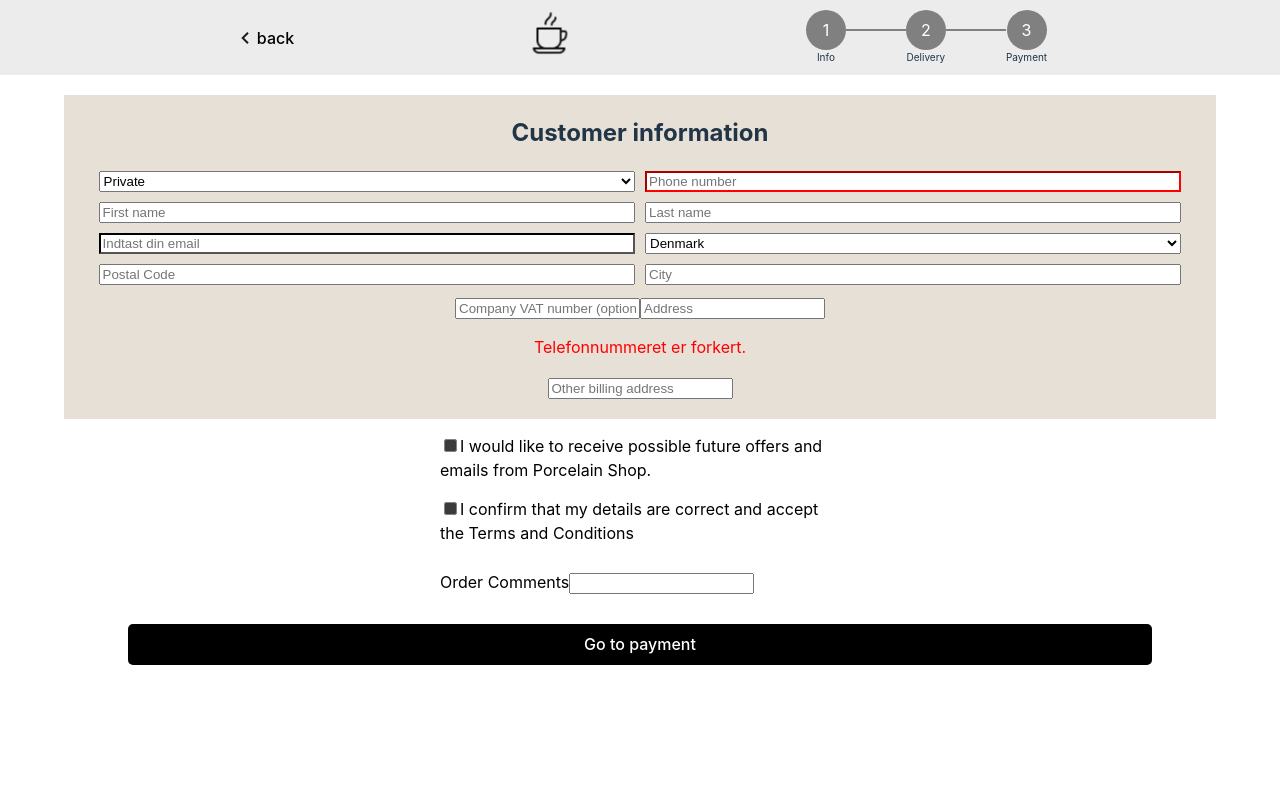
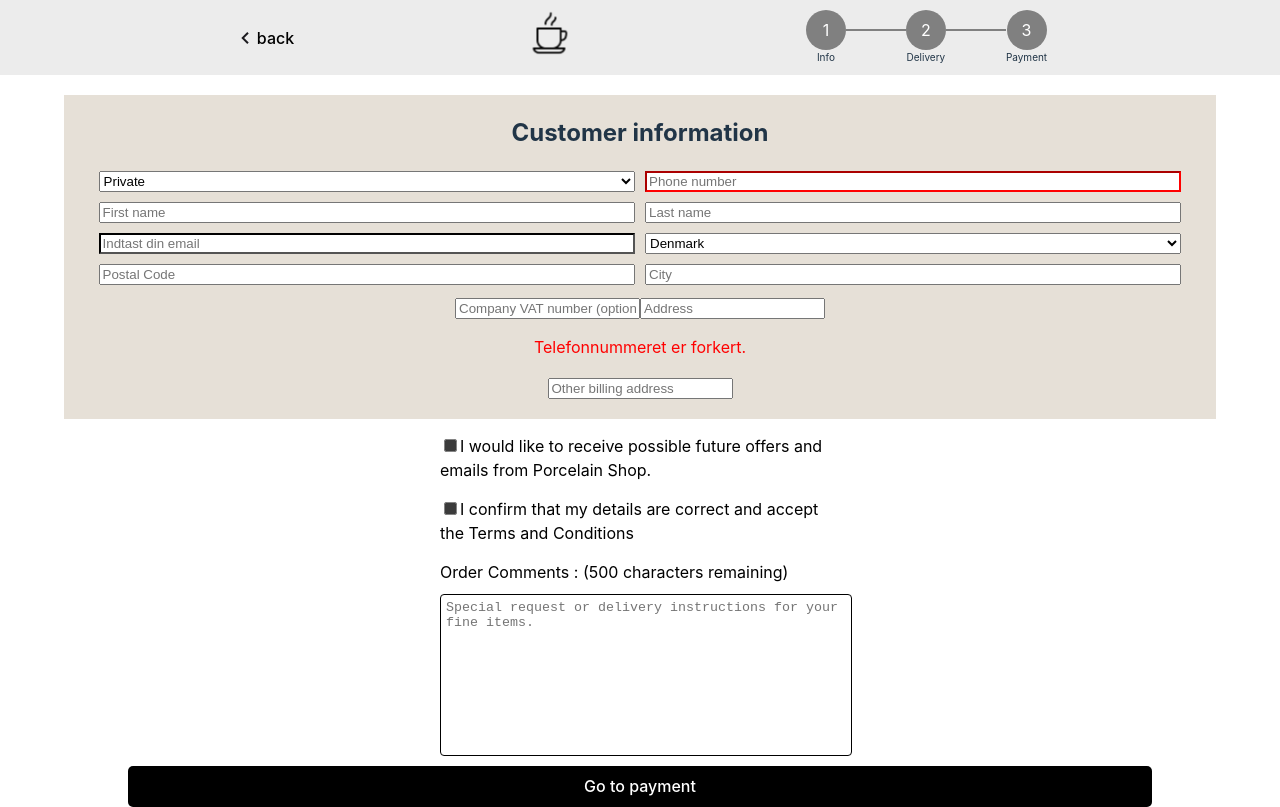
Before and after one commit to Johansogaard/frontend, a React (Vite) app: page /checkout in a window 1280 px wide. Built offline with nearby package versions, Linux system fonts and the light colour scheme; no server answers.

Commit message:
Make textfield legit instead of giant checkbox, so a textarea can actually be proper used.

```diff
--- a/src/checkoutPage/checkoutPage.css
+++ b/src/checkoutPage/checkoutPage.css
@@ -31,12 +31,27 @@
     margin-bottom: 15px;
 
 }
+.checkbox-commentWrapper {
+    width: 400px;
+    height: auto;
+    margin: 0 auto;
+    display: flex;
+    flex-direction: column; /* DO NOT DELETE, no overlapping of payment button fix right here */
+    align-items: flex-start;
+}
+.checkout-Comment {
+    display: block;
+    text-align: left;
+    margin-bottom: 10px;
+}
 
-.checkout-Comment {
-    display: inline-block;
-    text-align: left;
-    margin-top: 5px;
-    margin-bottom: 15px;
-
-
+.checkbox-textfield {
+    max-width: 100%;
+    width: 100%;
+    height: 150px;
+    border: 1px solid #000;
+    border-radius: 4px;
+    padding: 5px;
+    vertical-align: top;
+    resize: none;
 }
--- a/src/checkoutPage/checkoutPage.tsx
+++ b/src/checkoutPage/checkoutPage.tsx
@@ -10,7 +10,7 @@ export function CheckoutPage() {
   const { items } = useCart(); // Access items from the shopping cart
   const [termsChecked, setTermsChecked] = useState(false);
   const [newsChecked, setNewsChecked] = useState(false);
-  const [anyComments, checkifComments] = useState(false);
+
 
   const handleCheckoutClick = () => {
     // Call handleCheckout function with the items from the shopping cart
@@ -44,13 +44,11 @@ export function CheckoutPage() {
         />
       </section>
       <section className="checkout-Comment">
+        <div>
         <CommentTextField
-          label="Order Comments "
-          name="comment"
-          val={anyComments}
-          setValue={checkifComments}
-
+          label="Order Comments :"
         />
+        </div>
       </section>
 
 
@@ -108,20 +106,31 @@ const CheckboxNews: React.FC<CheckboxProps> = ({ name, val, setValue, label }) =
 };
 
 
-const CommentTextField: React.FC<CheckboxProps> = ({ name, val, setValue, label }) => {
+interface CommentTextFieldCharacterCounter {
+  label: string;
+}
+
+const CommentTextField: React.FC<CommentTextFieldCharacterCounter> = ({ label }) => {
+  const [inputValue, setInputValue] = useState('');
+  const maxLengthCharText = 500;
+  const remainingCharacters = maxLengthCharText - inputValue.length;
+  /* This below use an event handler 'e' which retrieve the value of the textarea, so it knows its active by using onChange, to change border and allows you to type by using react inputValue component  */
+
   return (
-    <div className="checkbox-wrapper">
+    <div className="checkbox-commentWrapper">
       <label className="checkout-Comment" style={{ color: 'black' }}>
-        {label}
+        {label} ({remainingCharacters} characters remaining)
       </label>
-        <input
-          type="checkbox-typer"
-          name={name}
-          checked={val}
-          onChange={() => {
-            setValue(!val);
-          }}
-        />
+
+      <textarea
+        placeholder="Special request or delivery instructions for your fine items."
+        value={inputValue}
+        onChange={(e) => setInputValue(e.target.value)}
+        maxLength={maxLengthCharText}
+        className="checkbox-textfield"
+      />
+
     </div>
+    /* "checkbox-textfield" calls the CSS properties that enables border change fyi.*/
   );
 };
```
